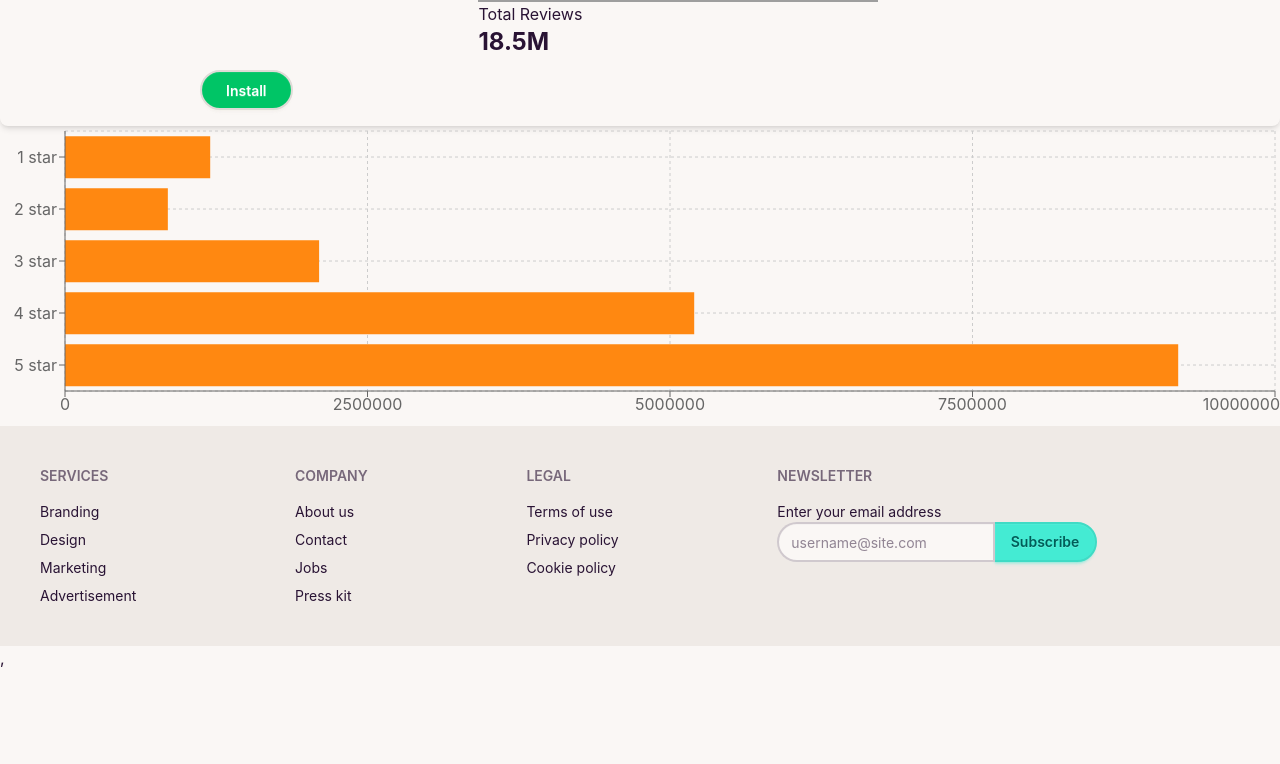
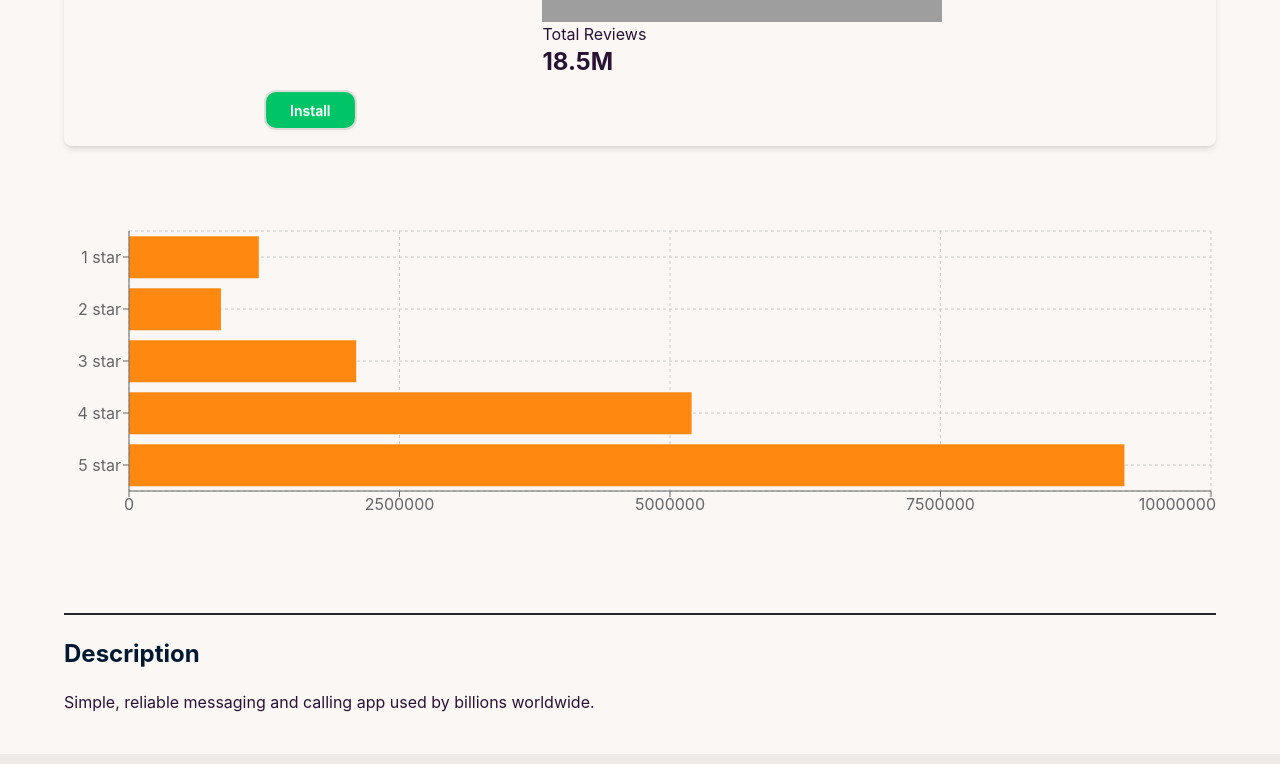
Before and after one commit to minhajulislam999/hero-io, a React (Vite) app: page /app/1 in a window 1280 px wide. Shown: the part 514-1278 px from the top of the page. Before the commit the page ends 1184 px from the top, so only its background shows below. Built offline with nearby package versions, Linux system fonts and the light colour scheme; grey boxes are pictures that could not be loaded.

Commit message:
complete app details page with description

```diff
--- a/src/components/AppDetails/AppDetails.jsx
+++ b/src/components/AppDetails/AppDetails.jsx
@@ -24,31 +24,25 @@ const AppDetails = () => {
 
   if (!app) return <p>Loding.......</p>
 
-  const format = (num)=> {
-    if(num >= 1000000000 )return (num / 1000000000). toFixed(1) + "B"
-    if(num >= 1000000 )return (num / 1000000). toFixed(1) + "M"
-    if(num >= 1000 )return (num / 1000). toFixed(1) + "K"
+  const format = (num) => {
+    if (num >= 1000000000) return (num / 1000000000).toFixed(1) + "B"
+    if (num >= 1000000) return (num / 1000000).toFixed(1) + "M"
+    if (num >= 1000) return (num / 1000).toFixed(1) + "K"
     return num
   }
   return (
+    <div className='max-w-6xl mx-auto'>
       <div >
-      <div >
-        <div className='flex gap-6 items-center shadow-md rounded-lg p-4'>
+        <div className='flex gap-6 items-center shadow-md rounded-lg p-4 mt-5 mb-20'>
 
 
-            <img src = {app.image} className='h-40 w-40 object-contain' />
+          <img src={app.image} className='h-40 w-40 object-contain' />
 
 
           <div>
             <h1 className='text-2xl font-bold text-[#001931] py-2'>{app.title}</h1>
             <p className='text-gray-500'>Developed by : <span className='text-[#632EE3] text-xl font-bold'>{app.companyName} </span></p>
-
             <div className="divider divider-neutral"></div>
-
-
-
-
-
 
             <div className='flex flex-wrap  gap-10 items-center py-3 '>
               <div>
@@ -62,7 +56,7 @@ const AppDetails = () => {
                 <p className='text-2xl font-bold'>{app.ratingAvg}</p>
               </div>
               <div>
-            <img src = 'https://i.ibb.co.com/tTJxbvpB/fi-17817684.png' />
+                <img src='https://i.ibb.co.com/tTJxbvpB/fi-17817684.png' />
                 <p>Total Reviews</p>
                 <p className='text-2xl font-bold'>{format(app.reviews)}</p>
               </div>
@@ -70,7 +64,7 @@ const AppDetails = () => {
 
 
 
-        <button className={`btn ${installed ? 'bg-gray-400' :'bg-[#00C566]' }  text-white px-6 `} disabled ={installed} onClick={()=>{
+            <button className={`btn ${installed ? 'bg-gray-400' : 'bg-[#00C566]'}  text-white px-6  rounded-xl`} disabled={installed} onClick={() => {
               setInstalled(true)
               toast.success("App Installed Successfully!")
 
@@ -84,6 +78,7 @@ const AppDetails = () => {
         </div>
       </div>
 
+      <div className='mb-20'>
         <ResponsiveContainer width="100%" height={300}>
           <BarChart layout="vertical" data={app.ratings}>
             <CartesianGrid strokeDasharray="3 3" />
@@ -93,6 +88,13 @@ const AppDetails = () => {
             <Bar dataKey="count" fill="#FF8811" />
           </BarChart>
         </ResponsiveContainer>
+      </div>
+        <div className="divider divider-neutral"></div>
+
+      <div className='mb-10'>
+        <h1 className='text-[#001931] text-2xl font-bold'>Description</h1>
+        <p className='mt-5'>{app.description}</p>
+      </div>
       <ToastContainer />
     </div>
   )
```
Lines whose indentation alone changed are shown as unchanged.
